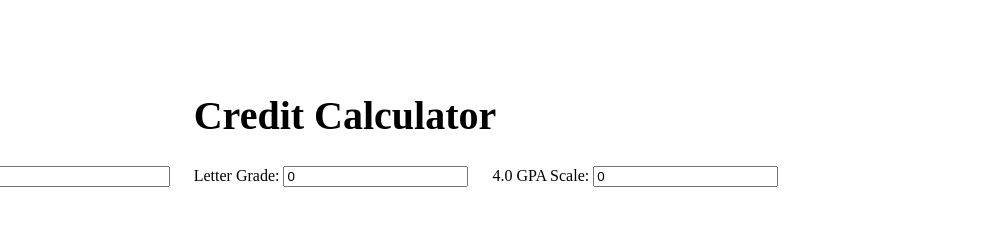
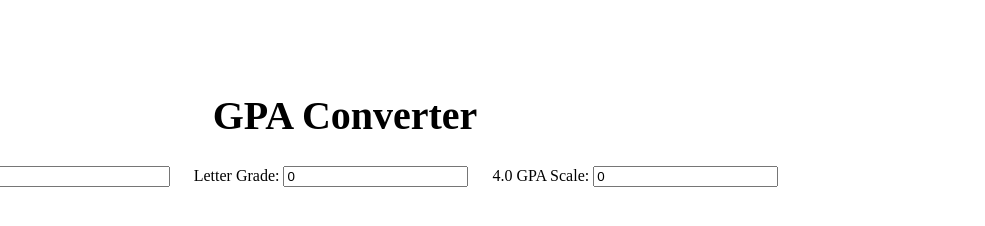
Before and after one commit to DataScienceDFG/gpa_grade, a plain HTML site: page index.html in a window 1280 px wide. Shown: the full height of the page, 295-1280 px from the left. Drawn offline with Linux system fonts and the light colour scheme.

Commit message:
Update index.html

```diff
--- a/index.html
+++ b/index.html
@@ -1,7 +1,7 @@
 <!DOCTYPE html>
 <html>
     <head>
-		<title>Credit Calculator</title>
+		<title>GPA Converter</title>
     <link rel='shortcut icon'
         href='https://s3.amazonaws.com/cdn.freshdesk.com/data/helpdesk/attachments/production/17089548147/fav_icon/UzsiCmhf3A-50MyX9iw_jsDZjXmgbmKicA.png' />
 
@@ -14,7 +14,7 @@
     <div class="container">
         <div class="row">
             <div class="col-md-12">
-                <h1 class='heading'>Credit Calculator</h1>
+                <h1 class='heading'>GPA Converter</h1>
             </div>
         </div>
 
```
